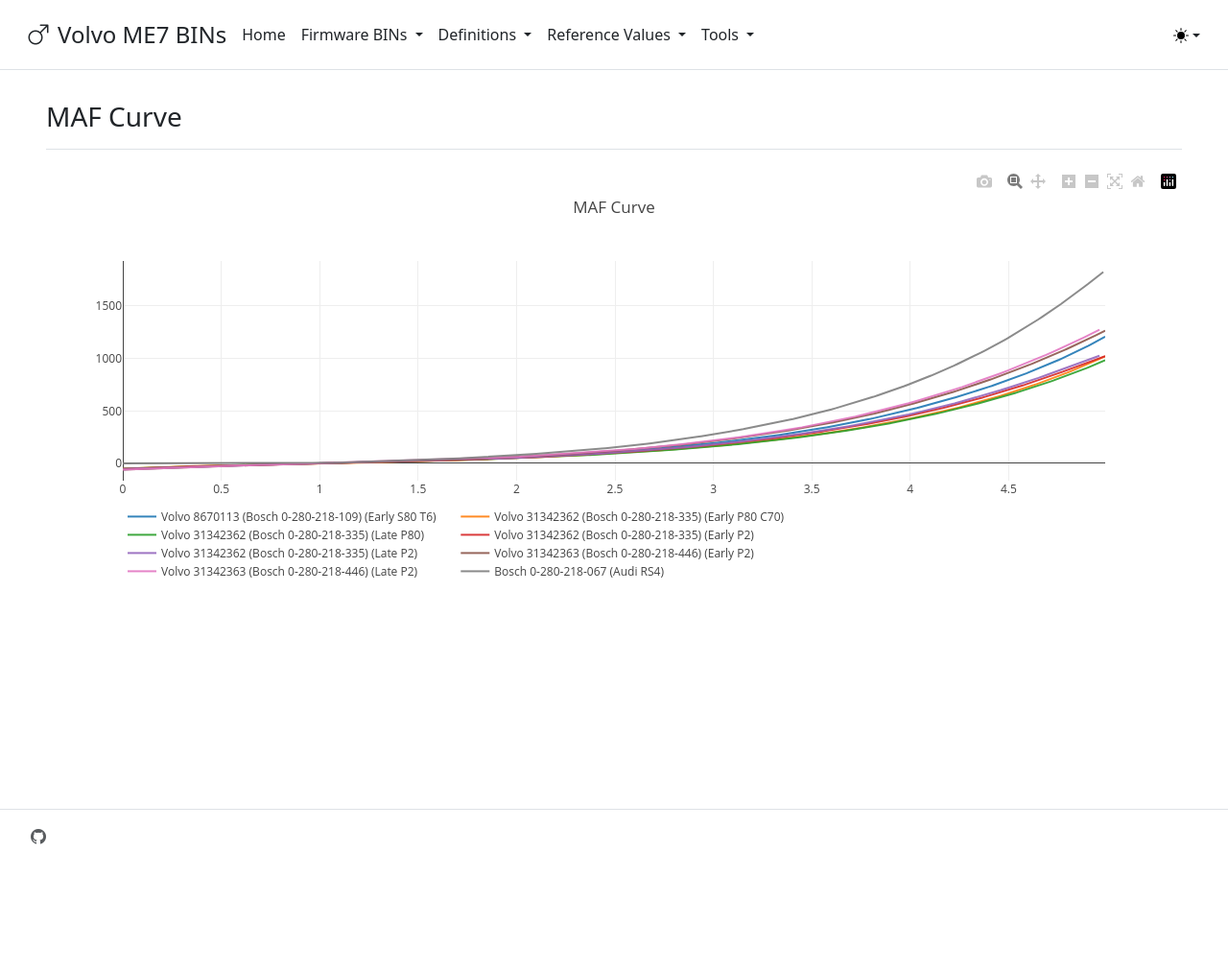
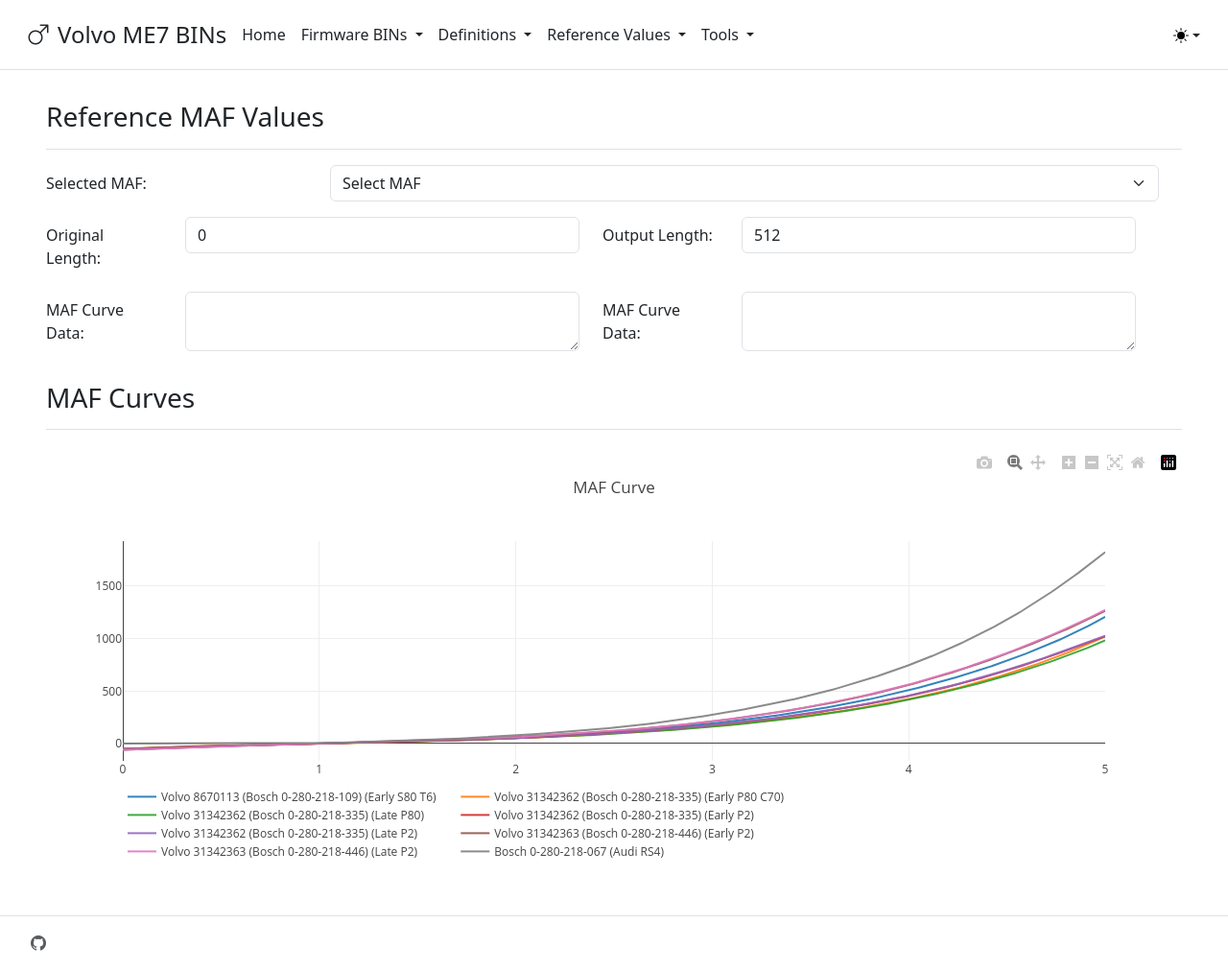
Before and after one commit to kForth/Volvo-ME7-BINs, a Jekyll site: the page built from maf_values.html, in a window 1280 px wide. Shown: the whole page at 96% size. Built offline with Jekyll 4.4.1, drawn with Linux system fonts in a browser that asks for light colours; nearby versions of some CDN libraries; library files that are not in the unit come from our copies; before the commit the page ends 900 px from its top, so only the background shows below that.

Commit message:
Add rescaling option for reference maf curves

```diff
--- a/assets/js/maf-values.js
+++ b/assets/js/maf-values.js
@@ -4,11 +4,25 @@
 
     self.mafs = MAFS;
 
+    self.selectedMaf = ko.observable();
+    self._maf = () => self.selectedMaf() || {};
+    self.orgMapLength = ko.computed(() => (self._maf().data || []).length);
+    self.orgMapStr = ko.computed(() => (self._maf().data || []).map(e => e.toFixed(2)).join("\t"));
+
+    self.newMapLength = ko.observable(512);
+    self.newMapData = ko.computed(() => {
+      if (!self.selectedMaf())
+        return [];
+
+      return reinterpolateData(self.selectedMaf().data, self.newMapLength());
+    });
+    self.newMapStr = ko.computed(() => self.newMapData().map(e => e.toFixed(2)).join("\t"));
+
     self.chart = {
       elemId: "maf-canvas",
       data: self.mafs.map((e) => {return {
           name: e.title,
-          x: e.data.map((_, i) => i / e.data.length * 5),
+          x: e.data.map((_, i) => indexToX(i, e.data.length) * 5),
           y: e.data.map(v => v - e.offset),
           type: "scatter",
           showscale: false,
--- a/maf_values.html
+++ b/maf_values.html
@@ -5,10 +5,46 @@
 js:
     - /assets/vendor/knockout-latest.js
     - /assets/vendor/plotly.js
+    - /assets/js/polyfit.js
     - /assets/js/util.js
     - /assets/js/mafs.js
     - /assets/js/maf-values.js
 ---
 
-{% include snippets/section_title.html title="MAF Curve" %}
+{% include snippets/section_title.html title="Reference MAF Values" %}
+<form class="row">
+  <div class="mb-3 col-md-12 row">
+    <label class="col-md-3 col-form-label">Selected MAF:</label>
+    <div class="col-md-9">
+      <select class="form-select" data-bind="options: maf.mafs, value: maf.selectedMaf, optionsText: 'title', optionsCaption: 'Select MAF'"></select>
+    </div>
+  </div>
+  <div class="mb-3 col-md-6 row">
+    <label class="col-md-3 col-form-label">Original Length:</label>
+    <div class="col-md-9">
+      <input type="number" class="form-control" data-bind="value: maf.orgMapLength" />
+    </div>
+  </div>
+  <div class="mb-3 col-md-6 row">
+    <label class="col-md-3 col-form-label">Output Length:</label>
+    <div class="col-md-9">
+      <input type="number" class="form-control" data-bind="value: maf.newMapLength" />
+    </div>
+  </div>
+  <div class="mb-3 col-md-6 row">
+    <label class="col-md-3 col-form-label">MAF Curve Data:</label>
+    <div class="col-md-9">
+      <textarea class="form-control" data-bind="value: maf.orgMapStr" readonly></textarea>
+    </div>
+  </div>
+  <div class="mb-3 col-md-6 row">
+    <label class="col-md-3 col-form-label">MAF Curve Data:</label>
+    <div class="col-md-9">
+      <textarea class="form-control" data-bind="value: maf.newMapStr" readonly></textarea>
+    </div>
+  </div>
+</form>
+
+
+{% include snippets/section_title.html title="MAF Curves" %}
 <div class="w-100" id="maf-canvas"></div>
```
